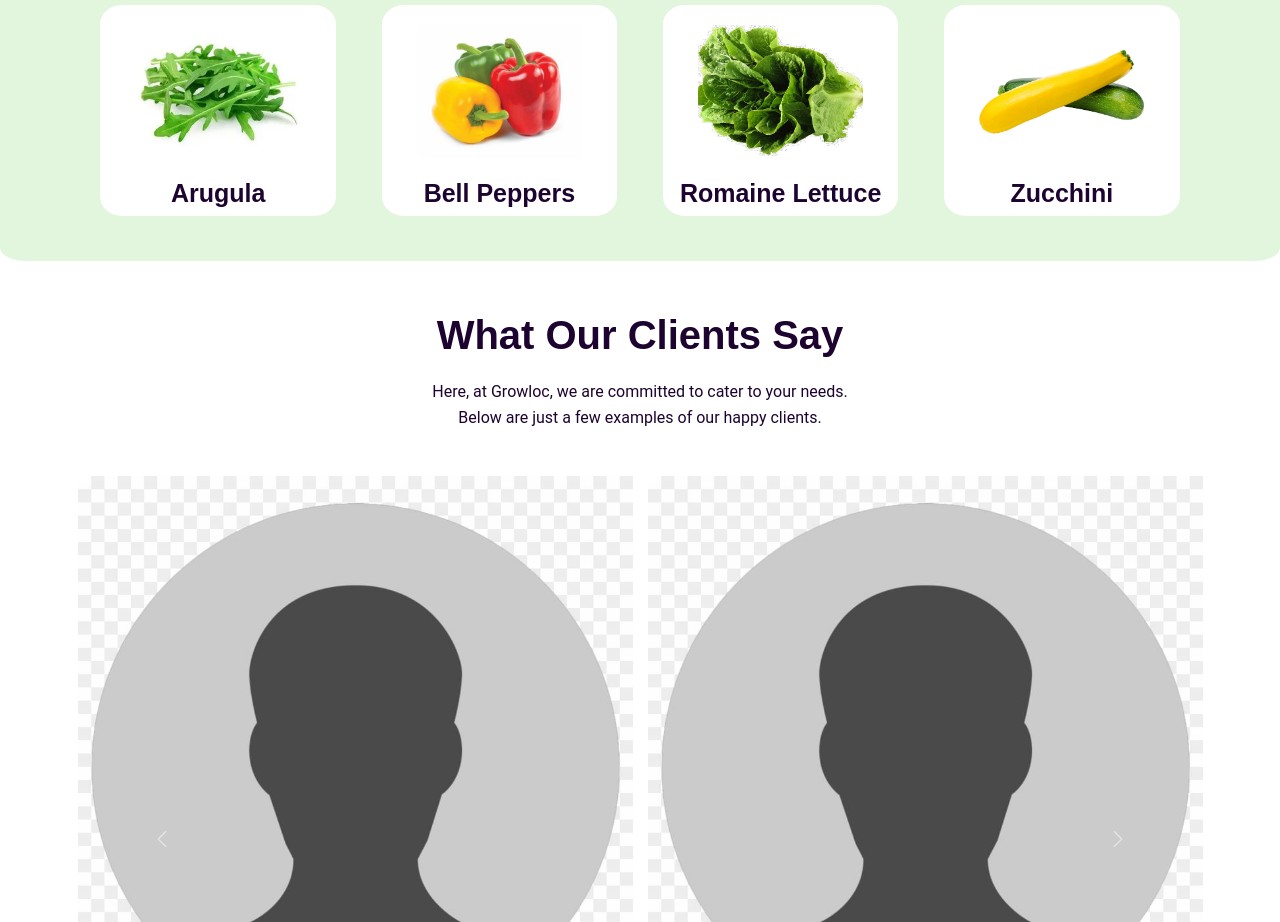
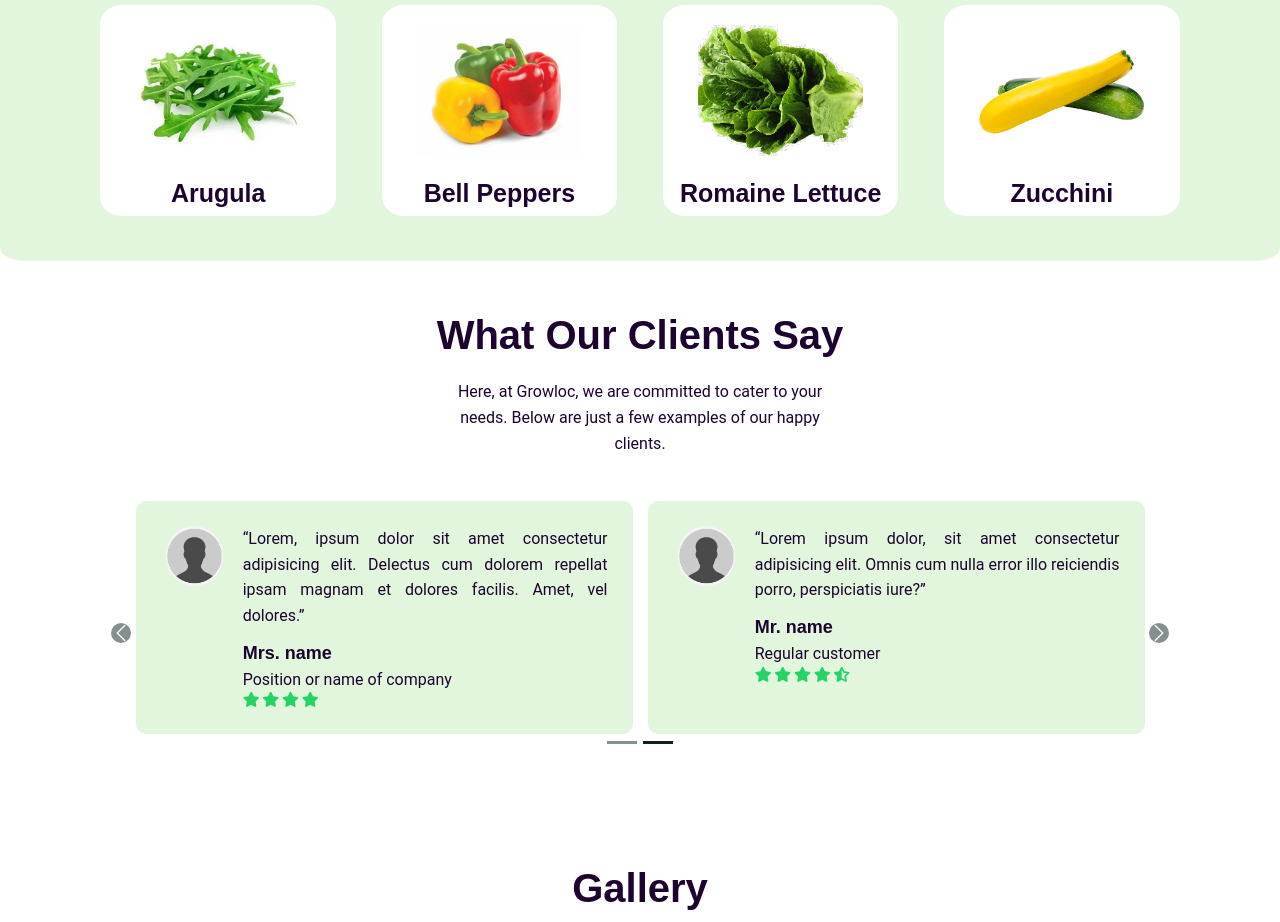
Before and after one commit to prathameshk03/Growloc, a website: page index.html in a window 1280 px wide. Shown: the part 1858-2780 px from the top of the page. Drawn offline with nearby package versions, Linux system fonts and the light colour scheme.

Commit message:
Add files via upload

```diff
--- a/css/style.css
+++ b/css/style.css
@@ -520,6 +520,88 @@ section{
     object-fit: cover;
 }
 
+
+/*Testimonials*/
+.testimonial_section{
+    width: 80%;
+    margin: auto;
+    text-align: center;
+}
+
+.testimonial-col {
+    border-radius: 10px;
+    text-align: left;
+    background: var(--light-text);
+    padding: 25px;
+    cursor: pointer;
+    height: 100%;
+    padding: auto;
+    margin: auto;
+    display: flex;
+}
+
+.testimonial-col img {
+    height: 60px;
+    margin-left: 5px;
+    margin-right: 20px;
+    border-radius: 50%;
+}
+
+.testimonial-col p {
+    padding: 0;
+    text-align: justify;
+}
+
+.testimonial-col h5 {
+   margin-top:15px ;
+   text-align: left;
+}
+
+.testimonial-col .fas{
+    color : var(--secondary-color);
+    font-size: 15px;
+}
+
+.testimonial_section .carousel-indicators button{
+    background-color: #0f2121;
+}
+
+@media screen and (min-width: 1000px){
+    .testimonial_section .carousel-control-prev{
+        left: -90px;
+    }
+
+    .testimonial_section .carousel-control-next{
+        right: -90px;
+    }
+}
+
+@media screen and (max-width: 991px){
+    .testimonial_section .carousel-control-prev{
+        left: -80px;
+    }
+
+    .testimonial_section .carousel-control-next{
+        right: -80px;
+    }
+}
+
+@media screen and (max-width: 500px){
+    .testimonial_section .carousel-control-prev{
+        left: -40px;
+    }
+
+    .testimonial_section .carousel-control-next{
+        right: -40px;
+    }
+}
+
+.testimonial_section .carousel-control-prev-icon,
+.testimonial_section .carousel-control-next-icon{
+    background-color: #0f2121;
+    border-radius: 50%;
+    left: 0;
+}
 
 /*Gallery*/
 
```
